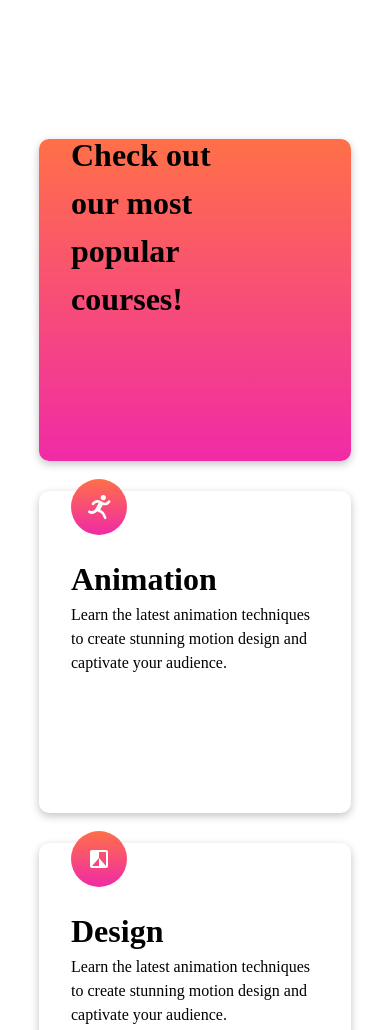
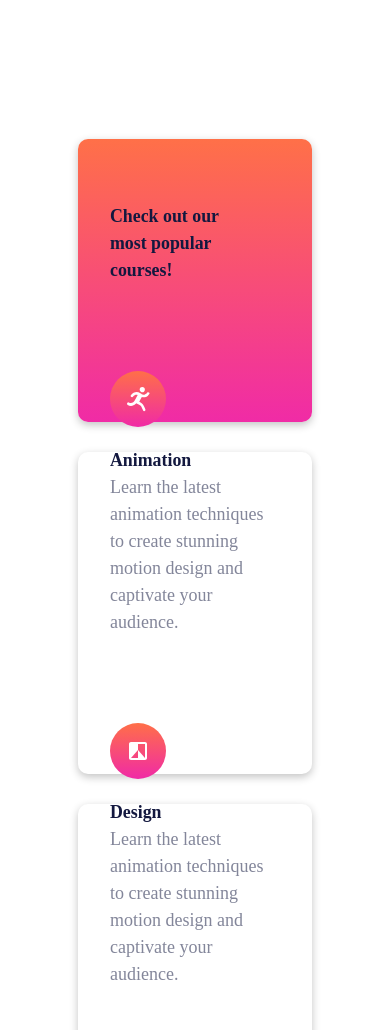
Before and after one commit to rrebolledo90/E-Learning-Site, a plain HTML site: page index.html in a window 390 px wide. Shown: the part 740-1770 px from the top of the page. Drawn offline with Linux system fonts and the light colour scheme.

Commit message:
Feat: Added @ media for body, and used clamp for headings.

```diff
--- a/sass/_5.body.scss
+++ b/sass/_5.body.scss
@@ -24,15 +24,21 @@
   .box-one {
     background: #f02ba6;
     background: linear-gradient(0deg, #f02ba6, #ff7048);
+    justify-content: flex-end;
   }
 
   h2 {
-    font-size: font(fontsize-m-title);
+    font-size: clamp(1.04rem, calc(0.72rem + 1.62vw), 2.24rem);
     text-align: left;
-    width: 75%;
+    width: 80%;
+    color: color(color-dark-blue);
   }
   .body-img {
     align-self: flex-start;
     padding-bottom: 20px;
   }
+  p {
+    font-size: font(fontsize-medium-body);
+    color: color(color-gray);
+  }
 }
--- a/sass/_8.media.scss
+++ b/sass/_8.media.scss
@@ -55,4 +55,8 @@
   .tablet-section {
     grid-template-columns: repeat(1, 1fr);
   }
+  .body-section {
+    width: 60%;
+    margin: 0 auto;
+  }
 }
```
Also changed, not shown: style/css/main.css, 1 other file.
